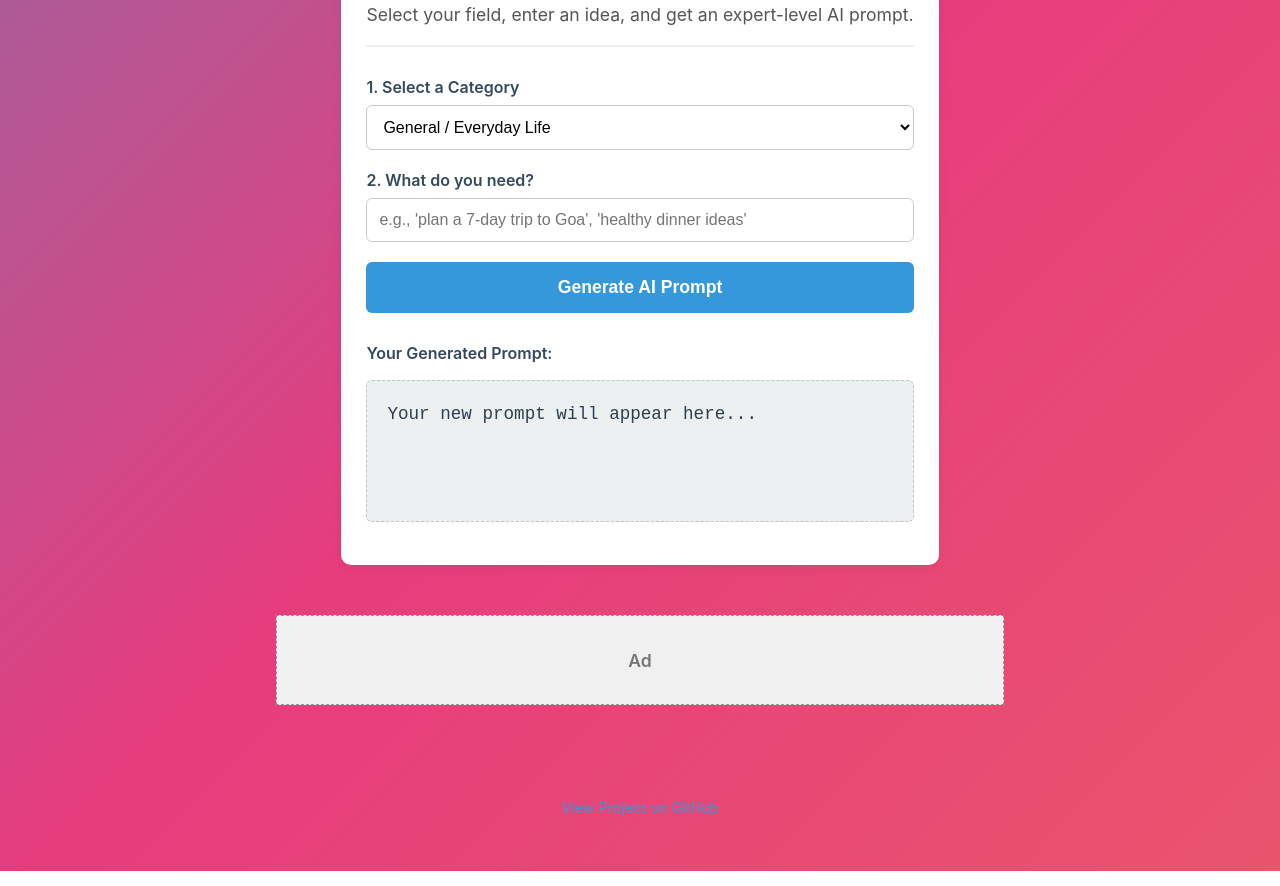
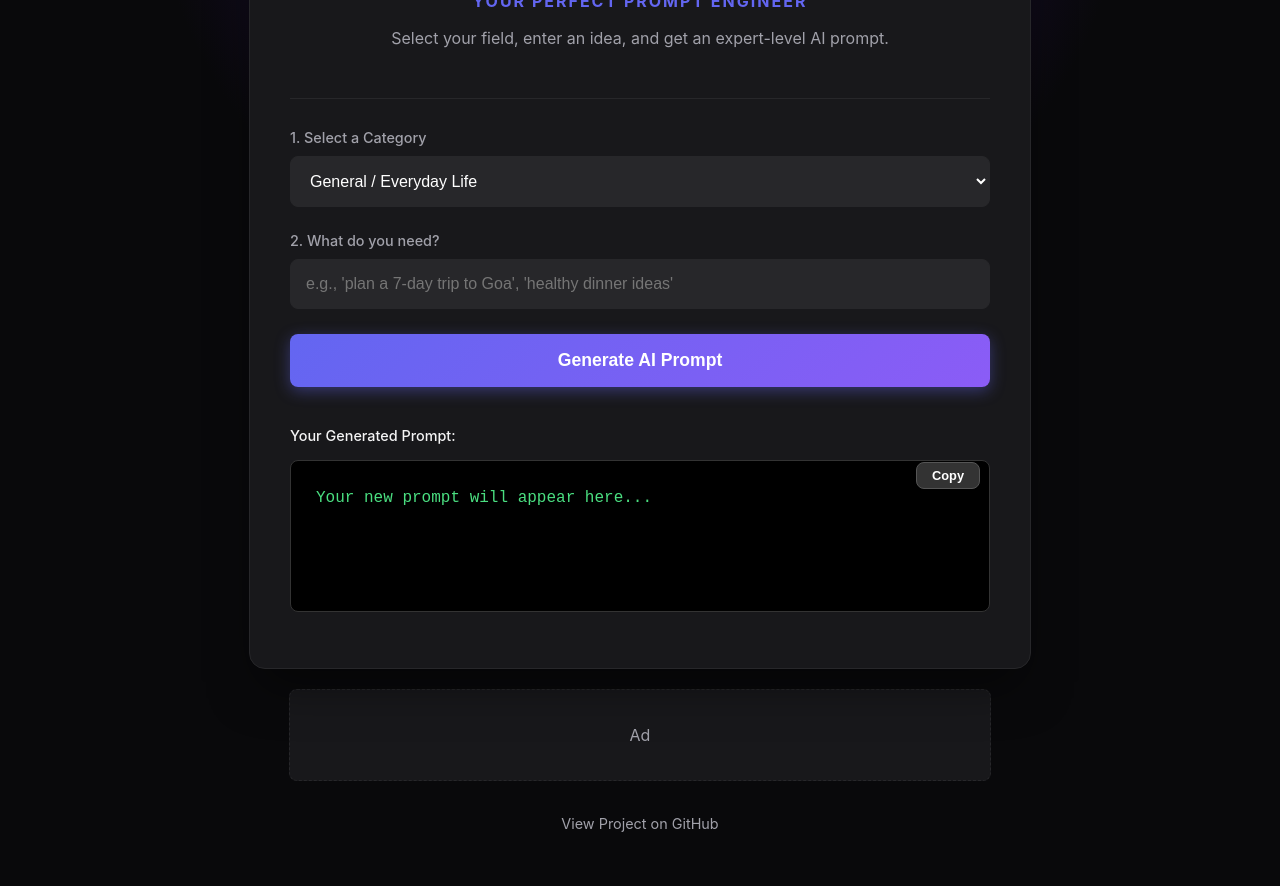
Before and after one commit to muhammedbilal11/promptyy-live-v2, a website: page index.html in a window 1280 px wide. Shown: the part 169-1055 px from the top of the page. Drawn offline with Linux system fonts and the light colour scheme.

Commit message:
Chaged the Style

```diff
--- a/index.html
+++ b/index.html
@@ -8,162 +8,201 @@
     <link rel="icon" type="image/png" href="favicon.png">
 
     <style>
+        :root {
+            /* Professional Dark Palette */
+            --bg-color: #09090b;       /* Very dark almost black */
+            --card-bg: #18181b;        /* Slightly lighter for container */
+            --border-color: #27272a;   /* Subtle borders */
+            --text-main: #f4f4f5;      /* White-ish text */
+            --text-muted: #a1a1aa;     /* Gray text for descriptions */
+            --accent-color: #6366f1;   /* Indigo/Blurple accent */
+            --accent-hover: #4f46e5;
+            --input-bg: #27272a;
+        }
+
         body {
-            font-family: -apple-system, BlinkMacSystemFont, "Segoe UI", Roboto, Helvetica, Arial, sans-serif;
-            color: #333;
+            font-family: 'Inter', -apple-system, BlinkMacSystemFont, "Segoe UI", Roboto, sans-serif;
+            background-color: var(--bg-color);
+            background-image: radial-gradient(circle at 50% 0%, #2e1065 0%, transparent 40%); /* Subtle top glow */
+            color: var(--text-main);
             margin: 0;
             padding: 20px;
             min-height: 100vh;
             display: flex;
             flex-direction: column;
-            background: linear-gradient(-45deg, #ee7752, #e73c7e, #23a6d5, #23d5ab);
-            background-size: 400% 400%;
-            animation: gradient 15s ease infinite;
+            align-items: center;
         }
 
         .container {
-            flex-grow: 1;
+            width: 100%;
             max-width: 700px;
-            margin: 20px auto;
-            padding: 25px;
-            background-color: #ffffff;
-            border-radius: 10px;
-            box-shadow: 0 4px 12px rgba(0,0,0,0.05);
+            margin-top: 40px;
+            padding: 40px;
+            background-color: var(--card-bg);
+            border: 1px solid var(--border-color);
+            border-radius: 16px; /* Smooth rounded corners */
+            box-shadow: 0 25px 50px -12px rgba(0, 0, 0, 0.5); /* Deep shadow */
+            backdrop-filter: blur(10px);
         }
+
         header {
             text-align: center;
-            border-bottom: 2px solid #eee;
-            padding-bottom: 20px;
+            border-bottom: 1px solid var(--border-color);
+            padding-bottom: 30px;
             margin-bottom: 30px;
         }
+
         header h1 {
             margin: 0;
-            color: #2c3e50;
+            font-size: 2.5rem;
+            letter-spacing: -1px;
+            background: linear-gradient(to right, #fff, #a5b4fc); /* Text Gradient */
+            -webkit-background-clip: text;
+            -webkit-text-fill-color: transparent;
         }
+
+        header h2 {
+            font-size: 1rem;
+            text-transform: uppercase;
+            letter-spacing: 2px;
+            color: var(--accent-color);
+            margin-top: 10px;
+        }
+
         header p {
-            margin: 5px 0 0;
-            font-size: 1.1em;
-            color: #555;
+            margin-top: 15px;
+            color: var(--text-muted);
+            line-height: 1.6;
         }
+
         .form-group {
-            margin-bottom: 20px;
+            margin-bottom: 25px;
         }
+
         label {
             display: block;
-            font-weight: 600;
-            margin-bottom: 8px;
-            color: #34495e;
+            font-size: 0.9rem;
+            font-weight: 500;
+            margin-bottom: 10px;
+            color: var(--text-muted);
         }
+
         input[type="text"],
         select {
             width: 100%;
-            padding: 12px;
-            border: 1px solid #ccc;
-            border-radius: 6px;
+            padding: 15px;
+            background-color: var(--input-bg);
+            border: 1px solid var(--border-color);
+            border-radius: 8px;
+            color: white;
+            font-size: 1rem;
+            transition: all 0.2s;
             box-sizing: border-box;
-            font-size: 1em;
-            background-color: #fff;
         }
+
+        input[type="text"]:focus,
+        select:focus {
+            outline: none;
+            border-color: var(--accent-color);
+            box-shadow: 0 0 0 3px rgba(99, 102, 241, 0.2); /* Glow ring */
+        }
+
         button {
             display: block;
             width: 100%;
-            padding: 15px;
-            background-color: #3498db;
+            padding: 16px;
+            background: linear-gradient(135deg, var(--accent-color), #8b5cf6);
             color: white;
             font-size: 1.1em;
             font-weight: 600;
             border: none;
-            border-radius: 6px;
+            border-radius: 8px;
             cursor: pointer;
-            transition: background-color 0.3s;
+            transition: transform 0.1s, opacity 0.2s;
+            box-shadow: 0 4px 15px rgba(99, 102, 241, 0.4); /* Glow button */
         }
+
         button:hover {
-            background-color: #2980b9;
+            opacity: 0.9;
         }
+
+        button:active {
+            transform: scale(0.98);
+        }
+
         .output-area {
-            margin-top: 30px;
-            position: relative; /* Needed for copy button */
+            margin-top: 40px;
+            position: relative;
         }
+
+        .output-area label {
+            color: var(--text-main);
+        }
+
         #output-prompt {
-            background-color: #ecf0f1;
-            padding: 20px;
-            border-radius: 6px;
-            border: 1px dashed #bdc3c7;
-            font-family: "Courier New", Courier, monospace;
-            font-size: 1.1em;
-            line-height: 1.5;
+            background-color: #000; /* Pitch black for code area */
+            padding: 25px;
+            border-radius: 8px;
+            border: 1px solid #333;
+            font-family: "Fira Code", "Courier New", monospace;
+            font-size: 1rem;
+            line-height: 1.6;
+            color: #4ade80; /* Matrix Green text */
             white-space: pre-wrap;
-            word-wrap: break-word;
             min-height: 100px;
-            color: #2c3e50;
+            box-shadow: inset 0 2px 10px rgba(0,0,0,0.5);
         }
 
         #output-prompt.error {
-            color: #c0392b;
-            background-color: #fce4e4;
-            border-color: #e74c3c;
-            font-family: -apple-system, BlinkMacSystemFont, "Segoe UI", Roboto, Helvetica, Arial, sans-serif;
-            font-weight: 600;
+            color: #ef4444; /* Red for errors */
+            border-color: #ef4444;
         }
 
         #copy-button {
             position: absolute;
-            top: 0;
-            right: 0;
-            padding: 6px 12px;
-            font-size: 0.9em;
-            background-color: #2c3e50;
-            color: white;
-            border: none;
-            border-radius: 0 6px 0 6px;
-            cursor: pointer;
-            display: none; /* Hide it initially */
+            top: 35px; /* Adjusted for new layout */
+            right: 10px;
+            width: auto;
+            padding: 5px 15px;
+            font-size: 0.8rem;
+            background: #333;
+            box-shadow: none;
+            border: 1px solid #555;
         }
+
         #copy-button:hover {
-            background-color: #34495e;
+            background: #444;
         }
 
         .ad-placeholder {
             width: 100%;
-            max-width: 728px;
+            max-width: 700px;
             height: 90px;
-            background-color: #f0f0f0;
-            border: 1px dashed #999;
+            background-color: var(--card-bg);
+            border: 1px dashed var(--border-color);
             display: flex;
             align-items: center;
             justify-content: center;
-            color: #777;
-            font-size: 1.1em;
-            font-weight: 600;
-            margin: 30px auto;
-            box-sizing: border-box;
+            color: var(--text-muted);
+            margin: 20px auto;
+            border-radius: 8px;
         }
 
         footer {
-            text-align: center;
-            margin-top: 30px;
-            padding: 20px;
-            color: #777;
-            font-size: 0.9em;
-        }
-        footer a {
-            color: #3498db;
-            text-decoration: none;
-        }
-        footer a:hover {
-            text-decoration: underline;
+            margin-top: auto;
+            color: var(--text-muted);
+            font-size: 0.9rem;
+            padding-bottom: 20px;
         }
 
-        @keyframes gradient {
-            0% {
-                background-position: 0% 50%;
-            }
-            50% {
-                background-position: 100% 50%;
-            }
-            100% {
-                background-position: 0% 50%;
-            }
+        footer a {
+            color: var(--text-muted);
+            text-decoration: none;
+            transition: color 0.2s;
+        }
+
+        footer a:hover {
+            color: var(--accent-color);
         }
     </style>
 </head>
```
